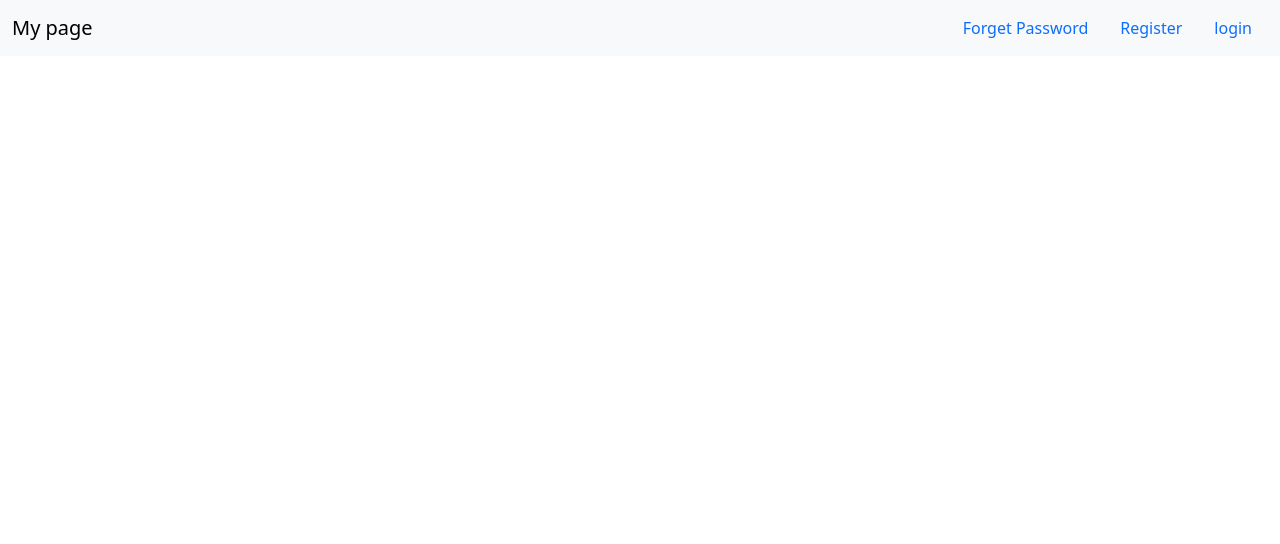
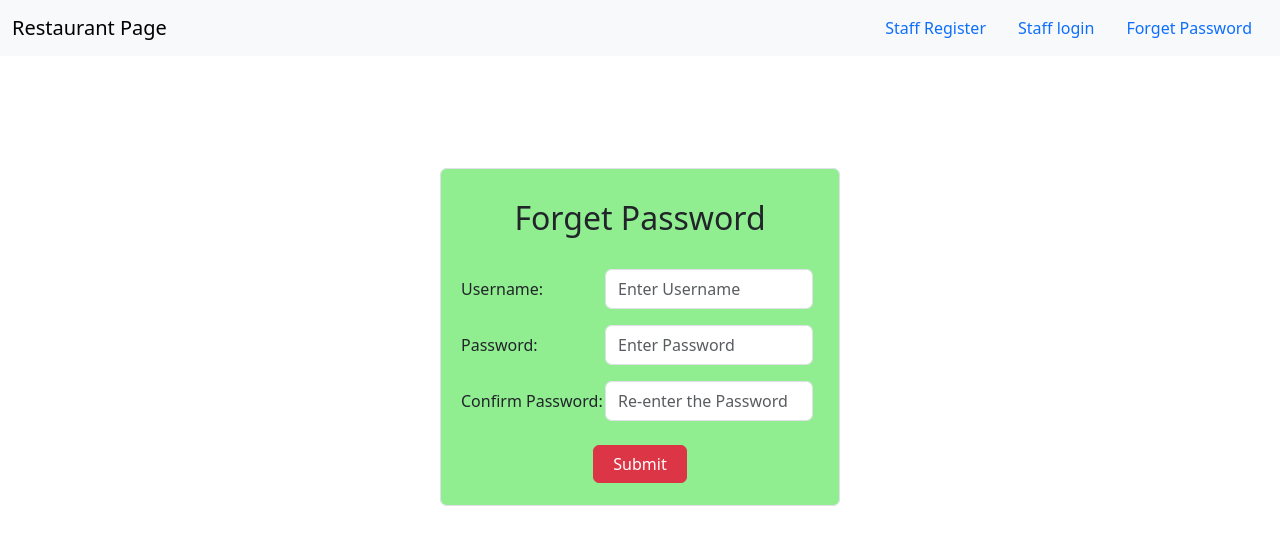
Before and after one commit to soumyasics/RestaurantFrontend, a React (Create React App) app in the folder restaurant-frontend/: page /Forgetpassword in a window 1280 px wide. Shown: the top 544 px of the page. Built offline with nearby package versions, Linux system fonts and the light colour scheme.

Commit message:
Bennet third commit

```diff
--- a/restaurant-frontend/src/Project/Forgetpassword.js
+++ b/restaurant-frontend/src/Project/Forgetpassword.js
@@ -1,13 +1,84 @@
-import React from 'react'
+import React, { useState } from "react";
+import axios from 'axios';
 
 function Forgetpassword() {
+  const [data, setData] = useState({
+    email: "",
+    password: "",
+    confirmpassword: "",
+  });
+
+  const handleChange = (a) => {
+    setData({ ...data, [a.target.name]: a.target.value });
+  };
+
+  const handleSubmit = (a) => {
+    a.preventDefault();
+    if (data.password === data.confirmpassword) {
+      console.log(data);
+      axios
+        .post("http://localhost:3000/resetpassword", data)
+        .then((res) => {
+          console.log(res);
+          if (res.data.status === 200) {
+            alert("Password Reset Sucessfully");
+          } else {
+            alert("Invalid Password");
+          }
+        })
+        .catch((err) => {
+          console.log(err);
+        });
+    } else {
+      alert("Password and Confirm password must be same");
+    }
+  };
+
   return (
     <div>
-        <form>
-
-        </form>
+      <form>
+      <div class="form-control mx-auto d-block " style={{width:"25rem",marginTop:"7rem",backgroundColor:"lightgreen"}}>
+      <div class="p-2 w-100" > <h2 class="text-center mt-3 mb-3" >Forget Password</h2></div>
+        <div class="d-flex p-2" >
+          <label class="form-label mt-2" style={{width:"9rem"}}>Username:</label>
+          <input
+            class="form-control " style={{width:"13rem"}}
+            name="email"
+            placeholder="Enter Username"
+            type="email"
+            onChange={handleChange}
+            required
+          ></input>
+        </div>
+        <div class="d-flex p-2" >
+          <label class="form-label mt-2" style={{width:"9rem"}}>Password:</label>
+          <input
+            class="form-control " style={{width:"13rem"}}
+            name="password"
+            placeholder="Enter Password"
+            type="password"
+            onChange={handleChange}
+            required
+          ></input>
+        </div>
+        <div class="d-flex p-2" >
+          <label class="form-label mt-2" style={{width:"9rem"}}>Confirm Password:</label>
+          <input
+            class="form-control " style={{width:"13rem"}}
+            name="confirmpassword"
+            placeholder="Re-enter the Password"
+            type="password"
+            onChange={handleChange}
+            required
+          ></input>
+        </div>
+        <div class="text-center mt-3 mb-3">
+          <button class="w-25 btn btn-danger" onClick={handleSubmit}>Submit</button>
+        </div>
+        </div>
+      </form>
     </div>
-  )
+  );
 }
 
-export default Forgetpassword
+export default Forgetpassword;
--- a/restaurant-frontend/src/Project/Login.js
+++ b/restaurant-frontend/src/Project/Login.js
@@ -1,8 +1,9 @@
 import React, { useState } from 'react'
+import axios from 'axios';
 
 function Login() {
     const [data,setData]=useState({
-        username:"",
+        email:"",
         password:""
     })
 
@@ -12,21 +13,36 @@ function Login() {
     const handleSubmit = (a) => {
         a.preventDefault()
         console.log(data)
+        axios
+      .post("http://localhost:3000/login", data)
+      .then((res) => {
+        console.log(res);
+        if(res.data.status===200){
+            alert("Login Sucessfully");
+        }
+        else{
+            alert(res.data.msg);
+        }
+      })
+      .catch((err) => {
+       console.log(err);
+      });
     }
   return (
     <div >
     <form >
-        <div class="form-control mx-auto d-block " style={{width:"18rem",marginTop:"7rem",backgroundColor:"skyblue"}}>
+        <div class="form-control mx-auto d-block " style={{width:"21rem",marginTop:"7rem",backgroundColor:"skyblue"}}>
         <div class="p-2 w-100" > <h2 class="text-center mt-3 mb-3" >Login Form</h2></div>
         <div class="d-flex p-2" >
             <label class="form-label mt-2" style={{width:"5rem"}}>Username: </label>
-            <input class="form-control " style={{width:"10rem"}} placeholder='Enter Username' type='text' onChange={Changethename} name='username'></input>
+            <input class="form-control " style={{width:"13rem"}} placeholder='Enter email' type='email' onChange={Changethename} name='email'></input>
         </div>
         <div class="d-flex p-2" >
             <label class="form-label mt-2" style={{width:"5rem"}}>Password: </label>
-            <input  class="form-control " style={{width:"10rem"}} placeholder='Enter Password' type='password' name='password' onChange={Changethename}></input>
+            <input  class="form-control " style={{width:"13rem"}} placeholder='Enter Password' type='password' name='password' onChange={Changethename}></input>
         </div>
         <div class="text-center mt-3 mb-3"><button class="w-50 btn btn-primary" onClick={handleSubmit}>Sign in</button></div>
+        <div class="text-center mt-3 mb-3"><a href='/Forgetpassword' style={{textDecoration:"none",color:"red"}}>Forget password</a></div>
         </div>
     </form>
     </div>
--- a/restaurant-frontend/src/Project/Nav.js
+++ b/restaurant-frontend/src/Project/Nav.js
@@ -9,7 +9,7 @@ function Nav() {
       <nav class="navbar navbar-expand-lg bg-body-tertiary">
         <div class="container-fluid">
           <a class="navbar-brand" href="#">
-            My page
+            Restaurant Page
           </a>
           <button
             class="navbar-toggler"
@@ -23,19 +23,19 @@ function Nav() {
             <span class="navbar-toggler-icon"></span>
           </button>
           <ul class="nav justify-content-end">
-          <li class="nav-item">
-              <Link class="nav-link active" aria-current="page" to="/Forgetpassword">
-                Forget Password
-              </Link>
-            </li>
             <li class="nav-item">
               <Link class="nav-link active" aria-current="page" to="/Register">
-                Register
+                Staff Register
               </Link>
             </li>
             <li class="nav-item">
               <Link class="nav-link active" aria-current="page" to="/Login">
-                login
+                Staff login
+              </Link>
+            </li>
+            <li class="nav-item">
+              <Link class="nav-link active" aria-current="page" to="/Forgetpassword">
+                Forget Password
               </Link>
             </li>
           </ul>
--- a/restaurant-frontend/src/Project/Register.js
+++ b/restaurant-frontend/src/Project/Register.js
@@ -18,6 +18,7 @@ function Register() {
 
   const handleSubmit = (a) => {
     a.preventDefault();
+    if(data.password===data.confirmpassword){
     console.log(data);
     axios
       .post("http://localhost:3000/userregistration", data)
@@ -33,6 +34,10 @@ function Register() {
       .catch((err) => {
        console.log(err);
       });
+    }
+    else{
+      alert("Password and Confirm password must be same");
+    }
   };
 
   return (
@@ -44,8 +49,9 @@ function Register() {
         <form>
           <h2 class="text-center mt-4 mb-3">Register Form</h2>
           <div class="d-flex p-2">
-            <label class="form-label mt-2 w-50">First Name:</label>
+            <label class="form-label mt-2 w-50" for="fname">First Name:</label>
             <input
+              id="fname"
               class="form-control "
               style={{ width: "20rem" }}
               type="text"
@@ -56,8 +62,9 @@ function Register() {
             ></input>
           </div>
           <div class="d-flex p-2">
-            <label class="form-label mt-2 w-50">Last Name:</label>
+            <label class="form-label mt-2 w-50" for="lname">Last Name:</label>
             <input
+              id="lname"
               class="form-control "
               style={{ width: "20rem" }}
               type="text"
@@ -80,8 +87,9 @@ function Register() {
             ></input>
           </div>
           <div class="d-flex p-2">
-            <label class="form-label mt-2 w-50">Email:</label>
+            <label class="form-label mt-2 w-50" for="email">Email:</label>
             <input
+              id="email"
               class="form-control"
               style={{ width: "20rem" }}
               type="email"
@@ -92,8 +100,9 @@ function Register() {
             ></input>
           </div>
           <div class="d-flex p-2">
-            <label class="form-label mt-2 w-50">Password:</label>
+            <label class="form-label mt-2 w-50" for="password">Password:</label>
             <input
+              id="password"
               class="form-control"
               style={{ width: "20rem" }}
               type="password"
@@ -104,8 +113,9 @@ function Register() {
             ></input>
           </div>
           <div class="d-flex p-2">
-            <label class="form-label mt-2 w-50">Confirm Password:</label>
+            <label class="form-label mt-2 w-50" for="confirmpassword">Confirm Password:</label>
             <input
+              id="confirmpassword"
               class="form-control"
               style={{ width: "20rem" }}
               type="password"
@@ -116,8 +126,9 @@ function Register() {
             ></input>
           </div>
           <div class="d-flex p-2">
-            <label class="form-label mt-2 w-50">Contact No.:</label>
+            <label class="form-label mt-2 w-50" for="contact">Contact No.:</label>
             <input
+              id="contact"
               class="form-control"
               style={{ width: "20rem" }}
               type="tel"
```
